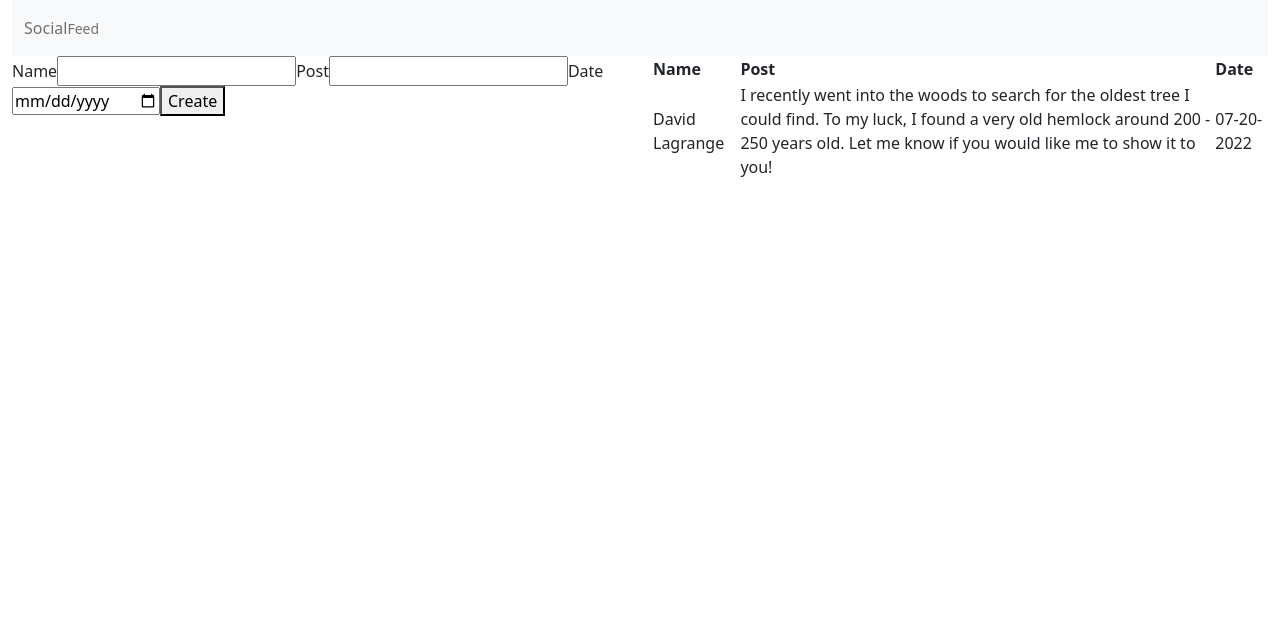
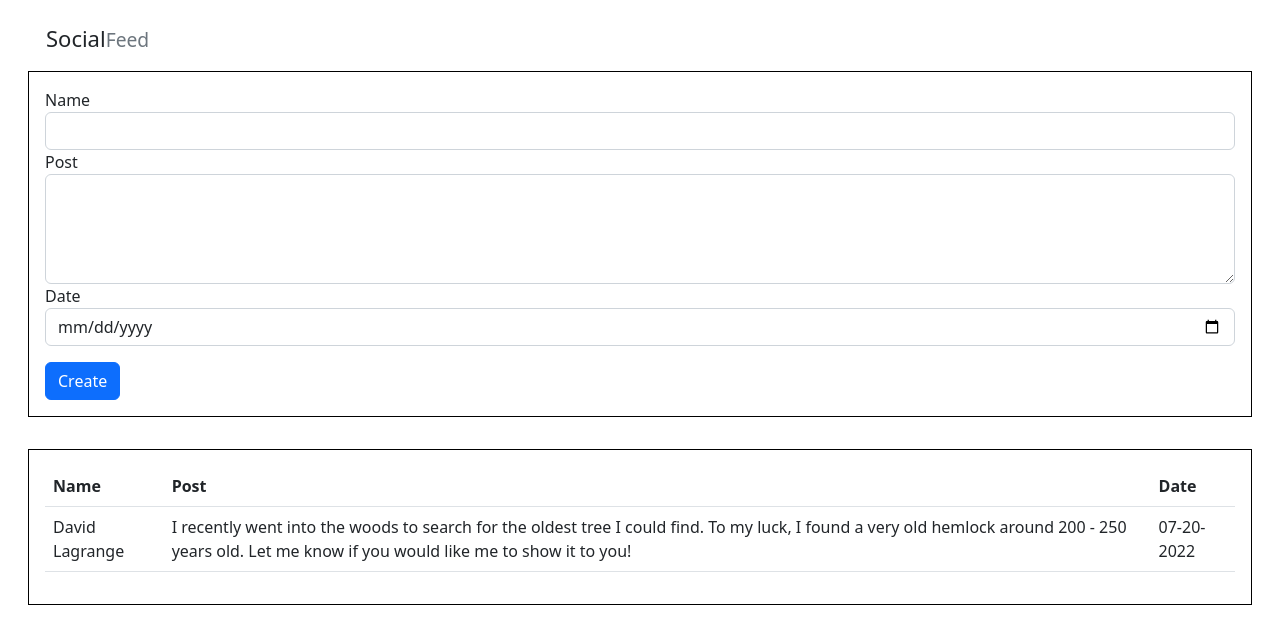
Before and after one commit to nrwagner723/social-feed-react, a React (Create React App) app: page / in a window 1280 px wide. Shown: the top 644 px of the page. Built offline with nearby package versions, Linux system fonts and the light colour scheme.

Commit message:
added styling to form and table

```diff
--- a/src/App.css
+++ b/src/App.css
@@ -0,0 +1,12 @@
+.border-box {
+    border: 0.5px;
+    border-style: solid;
+    border-color: black;
+    margin: 1em;
+    padding: 1em;
+}
+
+.nav {
+    margin: 1em;
+    font-size: 22px;
+}
--- a/src/App.js
+++ b/src/App.js
@@ -2,6 +2,7 @@ import React, { useState } from 'react';
 import DisplayEntries from './Components/DisplayEntries/DisplayEntries';
 import Posts from './Components/Posts/Posts';
 import NavBar from './Components/NavBar/NavBar';
+import './App.css';
 
 function App() {
 
@@ -16,11 +17,15 @@ function App() {
     <div className='container-fluid'>
       <NavBar />
       <div className='row'>
-        <div className='col-md-6'>
-          <Posts addNewEntryProperty={addNewEntry} />
+        <div className='col-md-12'>
+          <div className='border-box'>
+            <Posts addNewEntryProperty={addNewEntry} />
+          </div>
         </div>
-        <div className='col-md-6'>
-          <DisplayEntries parentEntries={entries} />
+        <div className='col-md-12'>
+          <div className='border-box'>
+            <DisplayEntries parentEntries={entries} />
+          </div>
         </div>
       </div>
     </div>
--- a/src/Components/DisplayEntries/DisplayEntries.jsx
+++ b/src/Components/DisplayEntries/DisplayEntries.jsx
@@ -1,6 +1,6 @@
 const DisplayEntries = (props) => {
     return (
-        <table>
+        <table className="table">
         <thead>
           <tr>
             <th>Name</th>
--- a/src/Components/NavBar/NavBar.jsx
+++ b/src/Components/NavBar/NavBar.jsx
@@ -2,9 +2,9 @@ import React from 'react';
 
 const NavBar = () => {
     return (
-        <nav class="navbar bg-light">
+        <nav className='nav'>
             <div class="container-fluid">
-                <span class="navbar-text">Social<small>Feed</small></span>
+                <span class="navbar-text">Social<small className='text-muted'>Feed</small></span>
             </div>
         </nav>
      );
--- a/src/Components/Posts/Posts.jsx
+++ b/src/Components/Posts/Posts.jsx
@@ -19,13 +19,19 @@ const Posts = (props) => {
 
     return (
         <form onSubmit={handleSubmit}>
-            <label>Name</label>
-            <input type='text' value={name} onChange={(event) => setName(event.target.value)} />
-            <label>Post</label>
-            <input type='text' value={post} onChange={(event) => setPost(event.target.value)} />
-            <label>Date</label>
-            <input type='date' value={date} onChange={(event) => setDate(event.target.value)} />
-            <button type='submit'>Create</button>
+            <div className='form-group'>
+                <label>Name</label>
+                <input type='text' className='form-control' value={name} onChange={(event) => setName(event.target.value)} />
+            </div>
+            <div className='form-group'>
+                <label>Post</label>
+                <textarea className='form-control' rows='4' value={post} onChange={(event) => setPost(event.target.value)}></textarea>
+            </div>
+            <div className='form-group'>
+                <label>Date</label>
+                <input type='date' className='form-control' value={date} onChange={(event) => setDate(event.target.value)} />
+            </div>
+            <button type='submit' className='btn btn-primary' style={{'margin-top': '1em'}}>Create</button>
         </form>
      );
 }
```
